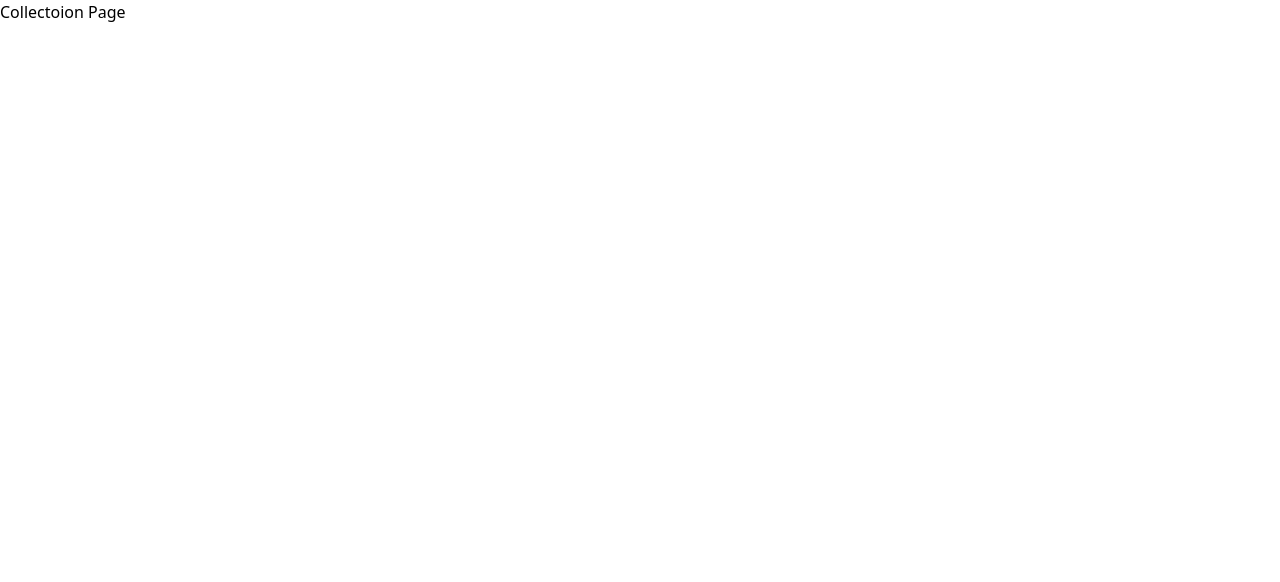
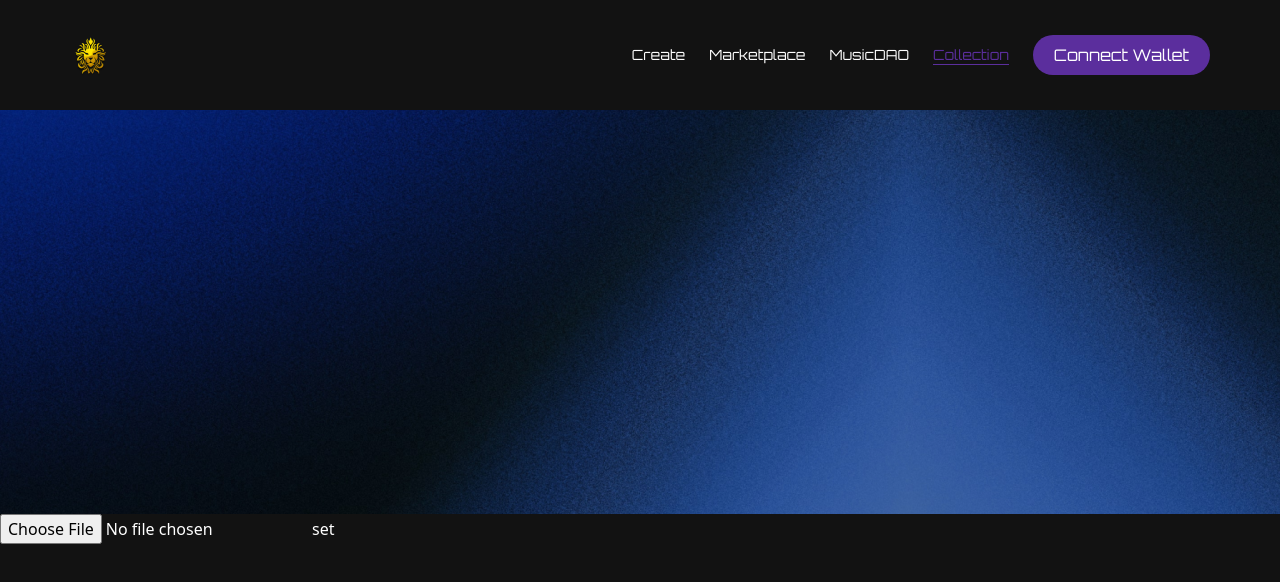
Before and after one commit to CoreX-Labs/CapitolLion, a React (Create React App) app in the folder CapitolLion_Marketplace/frontend/capitol-lion/: page /collection in a window 1280 px wide. Shown: the top 582 px of the page. Built offline with nearby package versions, Linux system fonts and the light colour scheme.

Commit message:
Built Collection page to some extent, added the update banner functionality

```diff
--- a/CapitolLion_Marketplace/frontend/capitol-lion/src/pages/Collection.jsx
+++ b/CapitolLion_Marketplace/frontend/capitol-lion/src/pages/Collection.jsx
@@ -1,11 +1,35 @@
-import React from 'react';
+import React, { useState, useEffect } from 'react';
+import Navbar from '../navbar/Navbar';
+// import { useForm } from 'react-hook-form';
+// import * as yup from "yup";
+// import { yupResolver } from "@hookform/resolvers/yup";
 
 const Collection = () => {
-  return (
-    <React.Fragment>
-      <div>Collectoion Page</div>
-    </React.Fragment>
-  );
+  const [banner, setBanner] = useState("/banner.png");
+
+  function handleChange(e) {
+      console.log(e.target.files);
+      setBanner(URL.createObjectURL(e.target.files[0]));
+    }
+
+    useEffect(() => {
+    localStorage.setItem('dataKey', JSON.stringify(banner));
+  }, [banner]);
+
+	return (
+		<React.Fragment>
+			<div className='bg-[#121212] h-[2000px] text-white'>
+				<Navbar />
+				<div className=''>
+					<img className="h-[404px] w-[100vw] object-cover object-top" src={banner} alt='Banner' />
+				</div>
+        <form>
+          <input type="file" name="picture" onChange={handleChange}/>
+          <button>set</button>
+        </form>
+			</div>
+		</React.Fragment>
+	);
 };
 
 export default Collection;
```
Also changed, not shown: CapitolLion_Marketplace/frontend/capitol-lion/public/banner.png (added).
